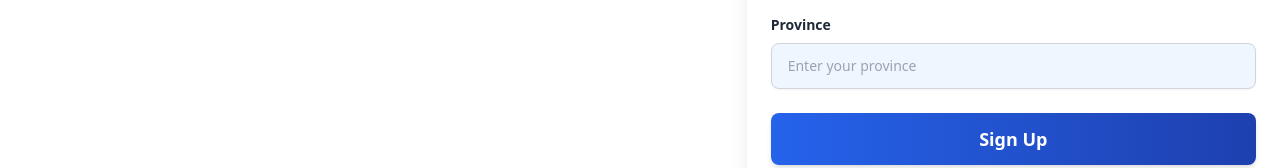
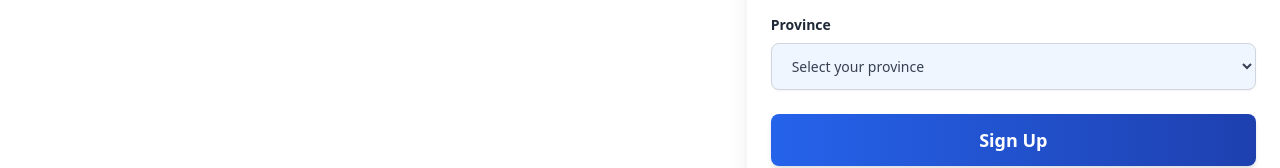
Before and after one commit to jaseel97/donateportal, a React (Vite) app in the folder frontend/: page /signup in a window 1280 px wide. Shown: the part 565-733 px from the top of the page. Built offline with nearby package versions, Linux system fonts and the light colour scheme.

Commit message:
form changes

```diff
--- a/frontend/src/Login.jsx
+++ b/frontend/src/Login.jsx
@@ -188,12 +188,6 @@ const Login = () => {
                         >
                             Don't have an account? Register here
                         </Link>
-                        <a
-                            href="/forgot-password"
-                            className="text-blue-600 hover:underline text-sm font-medium"
-                        >
-                            Forgot Password?
-                        </a>
                     </div>
                     <button
                         onClick={handleFlip}
--- a/frontend/src/Signup1.jsx
+++ b/frontend/src/Signup1.jsx
@@ -22,6 +22,21 @@ const Signup = () => {
             longitude: '90'
         }
     });
+    const canadianProvinces = [
+        "Alberta",
+        "British Columbia",
+        "Manitoba",
+        "New Brunswick",
+        "Newfoundland and Labrador",
+        "Nova Scotia",
+        "Ontario",
+        "Prince Edward Island",
+        "Quebec",
+        "Saskatchewan",
+        "Northwest Territories",
+        "Nunavut",
+        "Yukon"
+    ];
     const [message, setMessage] = useState('');
     const [isFlipped, setIsFlipped] = useState(false);
     const [activeForm, setActiveForm] = useState('samaritan');
@@ -241,16 +256,21 @@ const Signup = () => {
                                 <label htmlFor="address.province" className="block text-sm font-semibold text-gray-800">
                                     Province
                                 </label>
-                                <input
-                                    type="text"
+                                <select
                                     id="address.province"
                                     name="address.province"
                                     value={formData.address.province}
                                     onChange={handleInputChange}
-                                    placeholder="Enter your province"
                                     className="mt-2 block w-full px-4 py-3 border border-gray-300 rounded-lg shadow-sm focus:outline-none focus:ring-blue-500 focus:border-blue-500 text-gray-700 sm:text-sm bg-blue-50"
                                     required
-                                />
+                                >
+                                    <option value="" disabled>Select your province</option>
+                                    {canadianProvinces.map((province) => (
+                                        <option key={province} value={province}>
+                                            {province}
+                                        </option>
+                                    ))}
+                                </select>
                             </div>
                             <button
                                 type="submit"
@@ -270,7 +290,7 @@ const Signup = () => {
                     </div>
                 ) : (
                     <div className="flex flex-col items-center w-full">
-                        <form onSubmit={handleSubmit} className="w-full space-y-6">
+                        <form onSubmit={handleSubmit} className="w-full grid gap-6">
                             {/* First Row: Email */}
                             <div className="flex flex-wrap gap-6">
                                 <div className="w-full">
@@ -426,11 +446,10 @@ const Signup = () => {
                             </div>
 
 
-                            {/* Submit button spans across two columns */}
-                            <div className="md:col-span-2">
+                            <div className="w-full">
                                 <button
                                     type="submit"
-                                    className="w-full px-6 py-3 bg-blue-600 text-white font-semibold rounded-lg shadow-md hover:bg-blue-700 focus:outline-none focus:ring-2 focus:ring-blue-500 focus:ring-offset-2"
+                                    className="bg-gradient-to-r from-blue-600 to-blue-800 text-white py-3 rounded-lg hover:opacity-90 transition duration-300 text-lg font-semibold shadow-md w-full"
                                 >
                                     Sign Up
                                 </button>
@@ -448,7 +467,6 @@ const Signup = () => {
                     </div>
                 )}
 
-
             </div>
         </div>
     );
```
